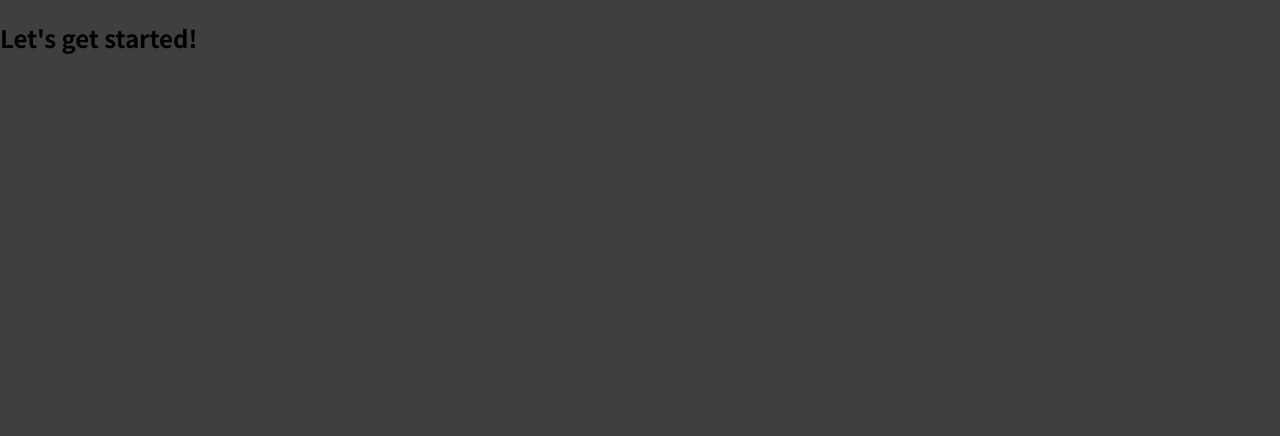
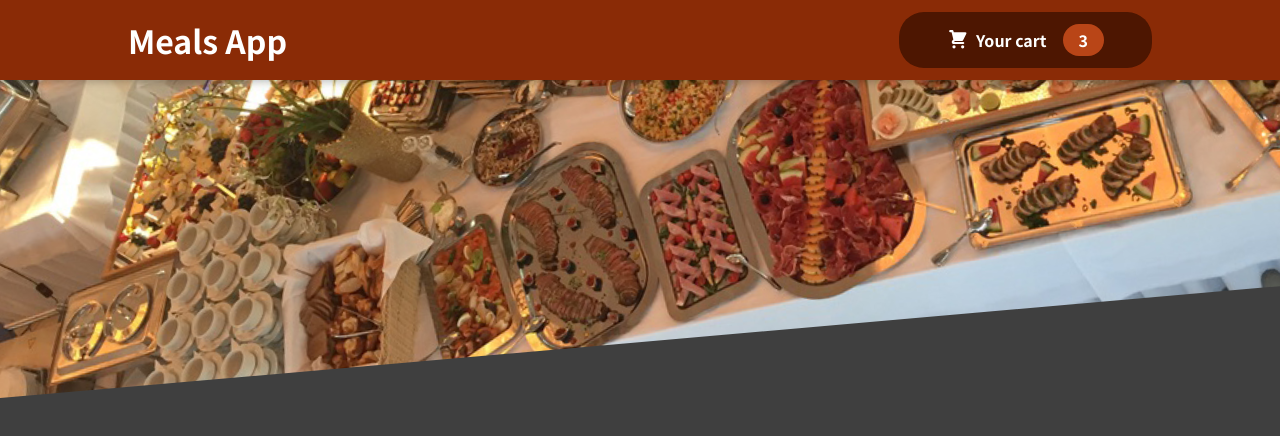
Before and after one commit to Lambertn33/food-orders-app, a React (Create React App) app: page / in a window 1280 px wide. Shown: the top 436 px of the page. Built offline with nearby package versions, Linux system fonts and the light colour scheme.

Commit message:
feat: add header

```diff
--- a/src/App.js
+++ b/src/App.js
@@ -1,8 +1,11 @@
+import { Fragment } from "react";
+import Header from "./components/Layout/Header";
+
 function App() {
   return (
-    <div>
-      <h2>Let's get started!</h2>
-    </div>
+    <Fragment>
+      <Header />
+    </Fragment>
   );
 }
 
--- /dev/null
+++ b/src/components/Cart/CartIcon.jsx
@@ -0,0 +1,13 @@
+import React from "react";
+
+export default function CartIcon() {
+  return (
+    <svg
+      xmlns="http://www.w3.org/2000/svg"
+      viewBox="0 0 20 20"
+      fill="currentColor"
+    >
+      <path d="M3 1a1 1 0 000 2h1.22l.305 1.222a.997.997 0 00.01.042l1.358 5.43-.893.892C3.74 11.846 4.632 14 6.414 14H15a1 1 0 000-2H6.414l1-1H14a1 1 0 00.894-.553l3-6A1 1 0 0017 3H6.28l-.31-1.243A1 1 0 005 1H3zM16 16.5a1.5 1.5 0 11-3 0 1.5 1.5 0 013 0zM6.5 18a1.5 1.5 0 100-3 1.5 1.5 0 000 3z" />
+    </svg>
+  );
+}
--- /dev/null
+++ b/src/components/Layout/Header.jsx
@@ -0,0 +1,19 @@
+import React from "react";
+import classes from './Header.module.css';
+
+import mealsImage from '../../assets/meals.jpg';
+import HeaderCartButton from "./HeaderCartButton";
+
+export default function Header() {
+  return (
+    <React.Fragment>
+      <header className={classes.header}>
+        <h1>Meals App</h1>
+        <HeaderCartButton />
+      </header>
+      <div className={classes['main-image']}>
+        <img src={mealsImage} />
+      </div>
+    </React.Fragment>
+  );
+}
--- /dev/null
+++ b/src/components/Layout/Header.module.css
@@ -0,0 +1,29 @@
+.header {
+    position: fixed;
+    top: 0;
+    left: 0;
+    width: 100%;
+    height: 5rem;
+    background-color: #8a2b06;
+    color: white;
+    display: flex;
+    justify-content: space-between;
+    align-items: center;
+    padding: 0 10%;
+    box-shadow: 0 2px 8px rgba(0, 0, 0, 0.25);
+    z-index: 10;
+  }
+
+  .main-image {
+    width: 100%;
+    height: 25rem;
+    z-index: 0;
+    overflow: hidden;
+  }
+
+  .main-image img {
+    width: 110%;
+    height: 100%;
+    object-fit: cover;
+    transform: rotateZ(-5deg) translateY(-4rem) translateX(-1rem);
+  }
--- /dev/null
+++ b/src/components/Layout/HeaderCartButton.jsx
@@ -0,0 +1,17 @@
+import React from 'react'
+import CartIcon from '../Cart/CartIcon'
+import classes from './HeaderCartButton.module.css'
+
+export default function HeaderCartButton() {
+  return (
+   <button className={classes.button}>
+    <span className={classes.icon}>
+        <CartIcon />
+    </span>
+    <span>
+        Your cart
+    </span>
+    <span className={classes.badge}>3</span>
+   </button>
+  )
+}
--- /dev/null
+++ b/src/components/Layout/HeaderCartButton.module.css
@@ -0,0 +1,59 @@
+.button {
+    cursor: pointer;
+    font: inherit;
+    border: none;
+    background-color: #4d1601;
+    color: white;
+    padding: 0.75rem 3rem;
+    display: flex;
+    justify-content: space-around;
+    align-items: center;
+    border-radius: 25px;
+    font-weight: bold;
+  }
+
+  .button:hover,
+  .button:active {
+    background-color: #2c0d00;
+  }
+
+  .icon {
+    width: 1.35rem;
+    height: 1.35rem;
+    margin-right: 0.5rem;
+  }
+
+  .badge {
+    background-color: #b94517;
+    padding: 0.25rem 1rem;
+    border-radius: 25px;
+    margin-left: 1rem;
+    font-weight: bold;
+  }
+
+  .button:hover .badge,
+  .button:active .badge {
+    background-color: #92320c;
+  }
+
+  .bump {
+    animation: bump 300ms ease-out;
+  }
+
+  @keyframes bump {
+    0% {
+      transform: scale(1);
+    }
+    10% {
+      transform: scale(0.9);
+    }
+    30% {
+      transform: scale(1.1);
+    }
+    50% {
+      transform: scale(1.15);
+    }
+    100% {
+      transform: scale(1);
+    }
+  }
```
Also changed, not shown: src/assets/meals.jpg (added).
